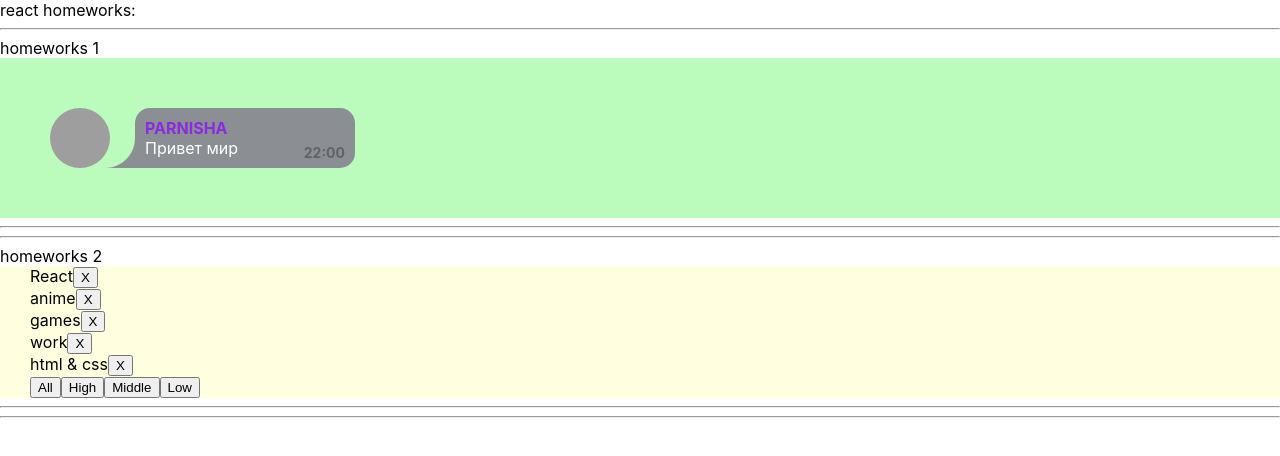
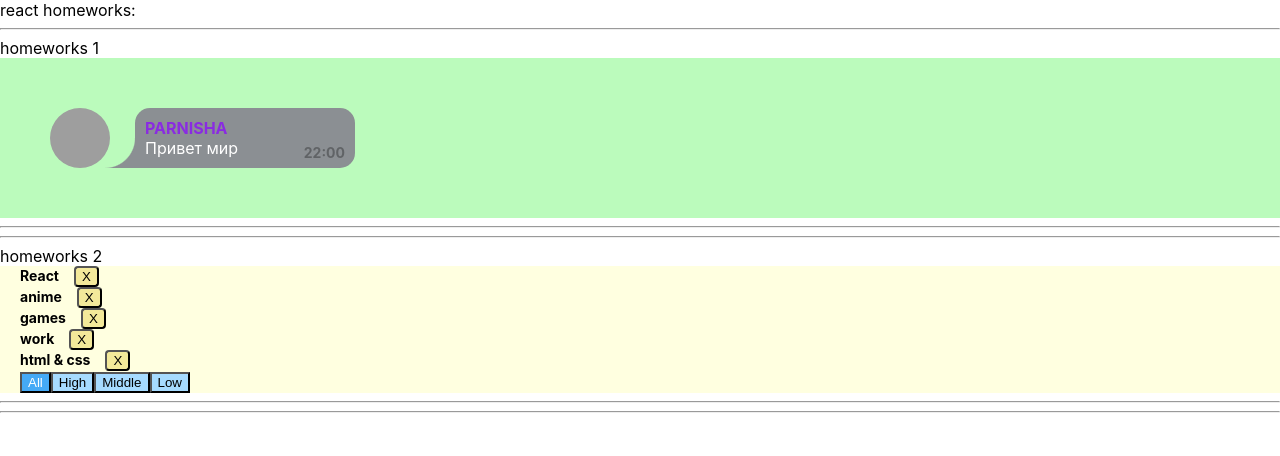
Before and after one commit to parnishaboss/homeworks, a React (Create React App) app: page / in a window 1280 px wide. Shown: the top 456 px of the page. Built offline with nearby package versions, Linux system fonts and the light colour scheme; grey boxes are pictures that could not be loaded.

Commit message:
second homework (added)

```diff
--- a/src/p2-homeworks/h2/Affair.tsx
+++ b/src/p2-homeworks/h2/Affair.tsx
@@ -1,5 +1,6 @@
 import React from 'react'
 import {AffairType} from './HW2';
+import classes from './Affairs.module.css';
 
 type AffairPropsType = {
     affair:AffairType
@@ -9,9 +10,10 @@ type AffairPropsType = {
 function Affair(props: AffairPropsType) {
     const deleteCallback = () => {props.deleteAffairCallback(props.affair._id)}// need to fix
     return (
-        <div >
+        <div className={classes.isDone}>
             {props.affair.name}
-            <button onClick={deleteCallback}>X</button>
+            <button className={classes.button}
+                onClick={deleteCallback}>X</button>
         </div>
     )
 }
--- a/src/p2-homeworks/h2/Affairs.module.css
+++ b/src/p2-homeworks/h2/Affairs.module.css
@@ -1,7 +1,33 @@
 .affairs {
-    margin-left: 30px;
+    margin-left: 20px;
 }
 
 .block  {
     background-color:lightyellow ;
 }
+
+.isDone {
+    font-weight: bold;
+    font-size: 14px;
+}
+
+.button {
+    margin-left: 15px;
+    background-color: #f3e99a;
+    border-radius: 4px;
+    transition: 0.3s linear;
+}
+
+.button:hover {
+    background-color: darkkhaki;
+}
+
+.activeFilter {
+    background-color: #45aaf6;
+    transition: 0.3s linear;
+    color: white;
+}
+
+.buttonFilter {
+    background-color: #a6dbff;
+}
--- a/src/p2-homeworks/h2/Affairs.tsx
+++ b/src/p2-homeworks/h2/Affairs.tsx
@@ -7,6 +7,7 @@ type AffairsPropsType = {
     data: AffairType[]
     setFilter: (filter:FilterType) => void
     deleteAffairCallback: (id: number) => void
+    filter:FilterType
 }
 
 function Affairs(props: AffairsPropsType) {
@@ -38,10 +39,10 @@ function Affairs(props: AffairsPropsType) {
 
             {mappedAffairs}
 
-            <button onClick={setAll}>All</button>
-            <button onClick={setHigh}>High</button>
-            <button onClick={setMiddle}>Middle</button>
-            <button onClick={setLow}>Low</button>
+            <button className={props.filter === 'all' ? classes.activeFilter : classes.buttonFilter} onClick={setAll}>All</button>
+            <button className={props.filter === 'high' ? classes.activeFilter : classes.buttonFilter} onClick={setHigh}>High</button>
+            <button className={props.filter === 'middle' ? classes.activeFilter : classes.buttonFilter} onClick={setMiddle}>Middle</button>
+            <button className={props.filter === 'low' ? classes.activeFilter : classes.buttonFilter} onClick={setLow}>Low</button>
         </div>
     )
 }
--- a/src/p2-homeworks/h2/HW2.tsx
+++ b/src/p2-homeworks/h2/HW2.tsx
@@ -42,6 +42,7 @@ function HW2() {
                     data={filteredAffairs}
                     setFilter={setFilter}
                     deleteAffairCallback={deleteAffairCallback}
+                    filter={filter}
                 />
             </div>
 
```
